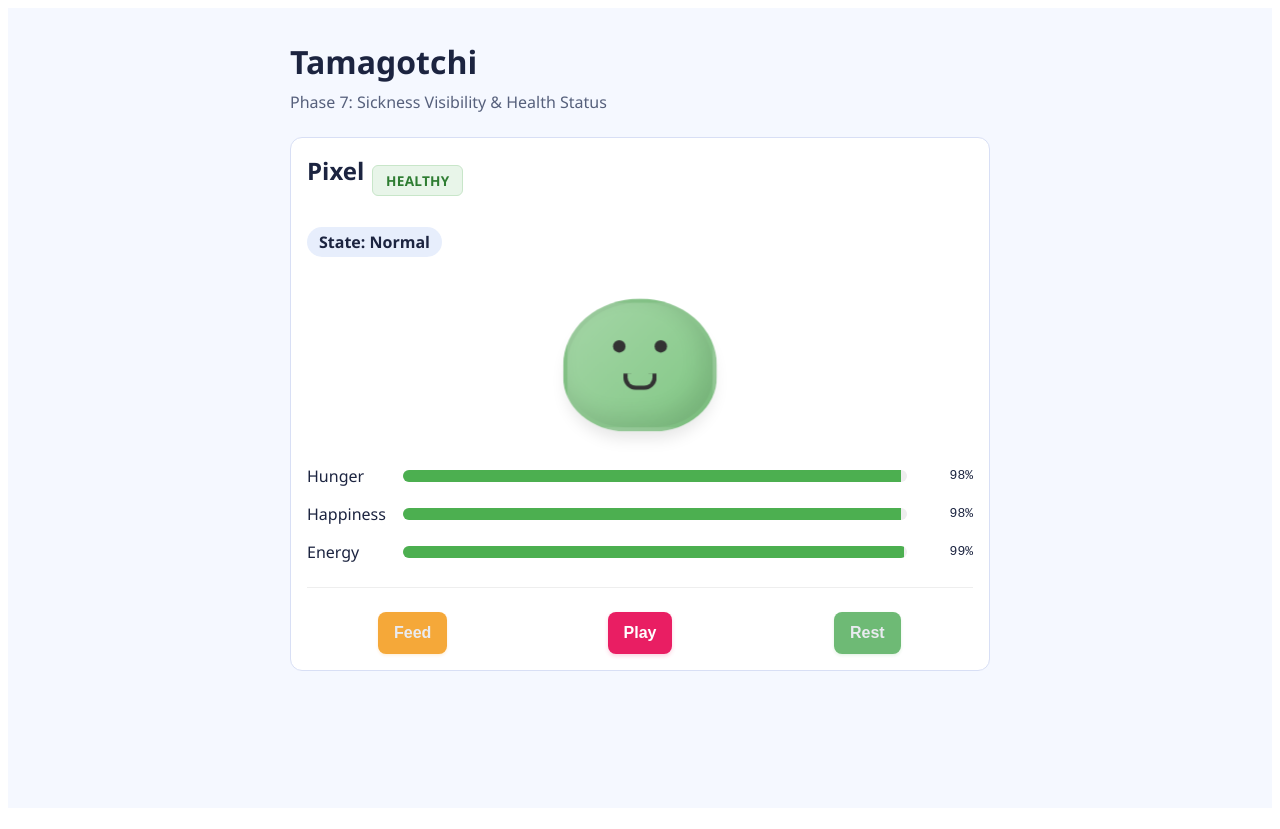
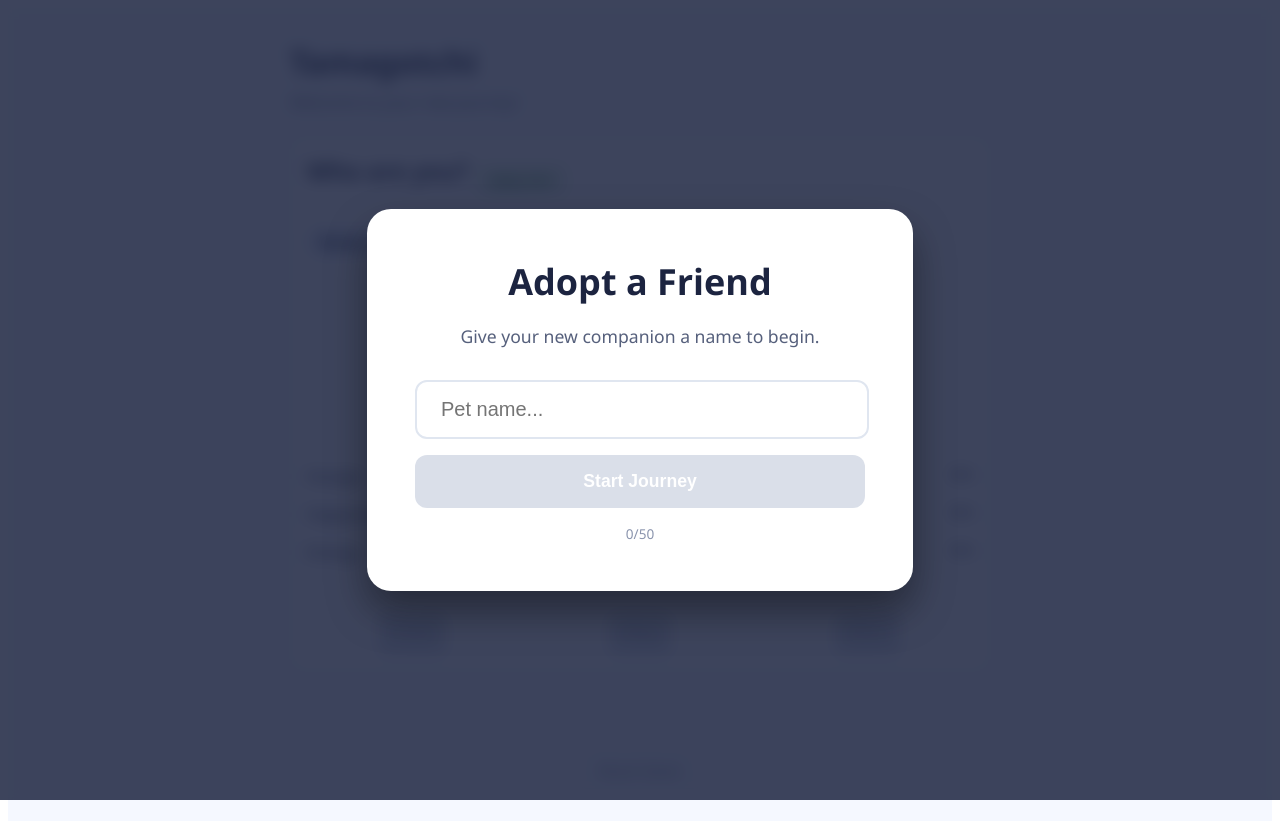
Before and after one commit to aldrinm/tamagotchi, an Angular app: page / in a window 1280 px wide. Built offline with nearby package versions, Linux system fonts and the light colour scheme.

Commit message:
feat: finalize Phase 8 Naming and Rebirth

```diff
--- a/src/app/app.css
+++ b/src/app/app.css
@@ -441,3 +441,126 @@ header p {
   0%, 100% { transform: scale(1); box-shadow: 0 0 0 0 rgba(198, 40, 40, 0.2); }
   50% { transform: scale(1.05); box-shadow: 0 0 10px 2px rgba(198, 40, 40, 0.3); }
 }
+
+/* Naming Modal & Overlay */
+.naming-overlay {
+  position: fixed;
+  top: 0;
+  left: 0;
+  right: 0;
+  bottom: 0;
+  background: rgba(28, 36, 64, 0.85);
+  backdrop-filter: blur(8px);
+  display: flex;
+  align-items: center;
+  justify-content: center;
+  z-index: 1000;
+  animation: fade-in 0.3s ease-out;
+}
+
+.naming-modal {
+  background: white;
+  padding: 3rem;
+  border-radius: 24px;
+  width: 90%;
+  max-width: 450px;
+  text-align: center;
+  box-shadow: 0 20px 40px rgba(0, 0, 0, 0.4);
+  animation: modal-slide-up 0.5s cubic-bezier(0.175, 0.885, 0.32, 1.275);
+}
+
+@keyframes modal-slide-up {
+  from { transform: translateY(40px); opacity: 0; }
+  to { transform: translateY(0); opacity: 1; }
+}
+
+.naming-modal h2 {
+  font-size: 2.25rem;
+  margin: 0 0 1rem;
+  color: #1c2440;
+}
+
+.naming-modal p {
+  color: #56607c;
+  margin-bottom: 2rem;
+  font-size: 1.1rem;
+}
+
+.input-group {
+  display: flex;
+  flex-direction: column;
+  gap: 1rem;
+}
+
+.naming-modal input {
+  padding: 1rem 1.5rem;
+  border: 2px solid #e0e6f0;
+  border-radius: 12px;
+  font-size: 1.25rem;
+  color: #1c2440;
+  transition: all 0.2s ease;
+  width: calc(100% - 3rem);
+}
+
+.naming-modal input:focus {
+  outline: none;
+  border-color: #4a90e2;
+  box-shadow: 0 0 0 4px rgba(74, 144, 226, 0.1);
+}
+
+.naming-modal button {
+  padding: 1rem;
+  background: #4a90e2;
+  color: white;
+  border: none;
+  border-radius: 12px;
+  font-size: 1.1rem;
+  font-weight: 700;
+  cursor: pointer;
+  transition: all 0.2s ease;
+}
+
+.naming-modal button:hover:not(:disabled) {
+  background: #357abd;
+  transform: translateY(-2px);
+  box-shadow: 0 5px 15px rgba(74, 144, 226, 0.4);
+}
+
+.naming-modal button:disabled {
+  background: #cbd2e0;
+  cursor: not-allowed;
+  opacity: 0.7;
+}
+
+.naming-modal small {
+  display: block;
+  margin-top: 1rem;
+  color: #8a94ad;
+  font-size: 0.85rem;
+}
+
+/* Footer & Reset System */
+.app-footer {
+  margin-top: 3rem;
+  padding-top: 2rem;
+  border-top: 1px solid #d8dff5;
+  text-align: center;
+}
+
+.reset-btn {
+  padding: 0.6rem 1.2rem;
+  background: transparent;
+  color: #8a94ad;
+  border: 1px solid #d8dff5;
+  border-radius: 8px;
+  font-size: 0.9rem;
+  font-weight: 600;
+  cursor: pointer;
+  transition: all 0.2s ease;
+}
+
+.reset-btn:hover {
+  background: #fff0f0;
+  color: #d32f2f;
+  border-color: #ffcdd2;
+}
--- a/src/app/app.html
+++ b/src/app/app.html
@@ -1,12 +1,16 @@
 <main class="app-shell">
   <header>
-    <h1>Tamagotchi</h1>
-    <p>Phase 7: Sickness Visibility & Health Status</p>
+    <h1>{{ isNamed ? pet.name : 'Tamagotchi' }}</h1>
+    @if (isNamed) {
+      <p>Digital Companion</p>
+    } @else {
+      <p>Welcome to your new journey!</p>
+    }
   </header>
 
   <section class="pet-card" aria-label="Pet area">
     <div class="health-status">
-      <h2>{{ pet.name }}</h2>
+      <h2>{{ isNamed ? 'Status' : 'Who are you?' }}</h2>
       <div class="health-badge" [class.healthy]="!isSick" [class.ill]="isSick" aria-live="polite">
         {{ isSick ? 'Ill' : 'Healthy' }}
       </div>
@@ -63,19 +67,44 @@
 
     <div class="actions" aria-label="Pet actions">
       <div class="action-wrapper">
-        <button (click)="feed()" [disabled]="!canFeed" aria-label="Feed the pet">Feed</button>
-        @if (!canFeed) { <small class="status-hint">Full!</small> }
+        <button (click)="feed()" [disabled]="!canFeed || !isNamed" aria-label="Feed the pet">Feed</button>
+        @if (!canFeed && isNamed) { <small class="status-hint">Full!</small> }
       </div>
       <div class="action-wrapper">
-        <button (click)="play()" [disabled]="!canPlay" aria-label="Play with the pet">{{ playActionLabel }}</button>
-        @if (!canPlay) {
+        <button (click)="play()" [disabled]="!canPlay || !isNamed" aria-label="Play with the pet">{{ playActionLabel }}</button>
+        @if (!canPlay && isNamed) {
           <small class="status-hint">Tired</small>
         }
       </div>
       <div class="action-wrapper">
-        <button (click)="rest()" [disabled]="!canRest" aria-label="Let the pet rest">Rest</button>
-        @if (!canRest) { <small class="status-hint">Rested!</small> }
+        <button (click)="rest()" [disabled]="!canRest || !isNamed" aria-label="Let the pet rest">Rest</button>
+        @if (!canRest && isNamed) { <small class="status-hint">Rested!</small> }
       </div>
     </div>
   </section>
+
+  @if (!isNamed) {
+    <div class="naming-overlay">
+      <div class="naming-modal">
+        <h2>Adopt a Friend</h2>
+        <p>Give your new companion a name to begin.</p>
+        <div class="input-group">
+          <input
+            type="text"
+            [(ngModel)]="petNameInput"
+            placeholder="Pet name..."
+            maxlength="50"
+            (keyup.enter)="setName()"
+            aria-label="Pet name input"
+          >
+          <button (click)="setName()" [disabled]="!petNameInput.trim()">Start Journey</button>
+        </div>
+        <small>{{ petNameInput.length }}/50</small>
+      </div>
+    </div>
+  }
+
+  <footer class="app-footer">
+    <button class="reset-btn" (click)="resetGame()" aria-label="Reset the game">Reset Game</button>
+  </footer>
 </main>
--- a/src/app/app.ts
+++ b/src/app/app.ts
@@ -1,11 +1,12 @@
 import { Component, inject, OnInit, OnDestroy, signal } from '@angular/core';
 import { CommonModule } from '@angular/common';
+import { FormsModule } from '@angular/forms';
 import { GameService } from './game.service';
 import { TICK_INTERVAL_SECONDS } from './game.constants';
 
 @Component({
   selector: 'app-root',
-  imports: [CommonModule],
+  imports: [CommonModule, FormsModule],
   templateUrl: './app.html',
   styleUrl: './app.css',
 })
@@ -18,6 +19,9 @@ export class App implements OnInit, OnDestroy {
   protected readonly reactionText = signal<string>('');
   protected readonly eyeState = signal<'normal' | 'happy' | 'closed'>('normal');
   protected readonly mouthState = signal<'normal' | 'yum' | 'zzz' | 'open'>('normal');
+
+  // Naming state
+  protected petNameInput = '';
 
   ngOnInit(): void {
     this.tickInterval = setInterval(() => {
@@ -50,6 +54,20 @@ export class App implements OnInit, OnDestroy {
   protected get canFeed() { return this.gameService.canFeed(); }
   protected get canPlay() { return this.gameService.canPlay(); }
   protected get canRest() { return this.gameService.canRest(); }
+  protected get isNamed() { return this.gameService.pet().name !== ''; }
+
+  protected setName(): void {
+    if (this.petNameInput.trim()) {
+      this.gameService.setPetName(this.petNameInput.trim());
+    }
+  }
+
+  protected resetGame(): void {
+    if (window.confirm('Are you sure you want to start over? All progress will be lost.')) {
+      this.gameService.resetGame();
+      this.petNameInput = '';
+    }
+  }
 
   protected get playActionLabel() {
     return this.isSick ? 'Cuddle' : 'Play';
--- a/src/app/game.service.ts
+++ b/src/app/game.service.ts
@@ -14,7 +14,7 @@ export class GameService {
   });
 
   readonly pet = signal<Pet>({
-    name: 'Pixel',
+    name: '',
     evolutionName: 'Nova Pixel',
     recoveryFormName: 'Pixel',
   });
@@ -58,6 +58,24 @@ export class GameService {
 
   tick(): void {
     this.applyDecay(1);
+  }
+
+  setPetName(name: string): void {
+    this.pet.update(p => ({ ...p, name }));
+    this.save();
+  }
+
+  resetGame(): void {
+    this.persistenceService.clearState();
+    // Reset signals to defaults
+    this.stats.set({ hunger: 100, happiness: 100, energy: 100 });
+    this.pet.set({ name: '', evolutionName: 'Nova Pixel', recoveryFormName: 'Pixel' });
+    this.isSick.set(false);
+    this.isEvolved.set(false);
+    this.lastUpdatedAt.set(new Date().toISOString());
+    this.evolveSustainTicks = 0;
+    this.recoverySustainTicks = 0;
+    this.save();
   }
 
   feed(): void {
```
Also changed, not shown: specs/roadmap.md (+1 -1 lines), 1 other file (tests, documents, lock files or other folders).
